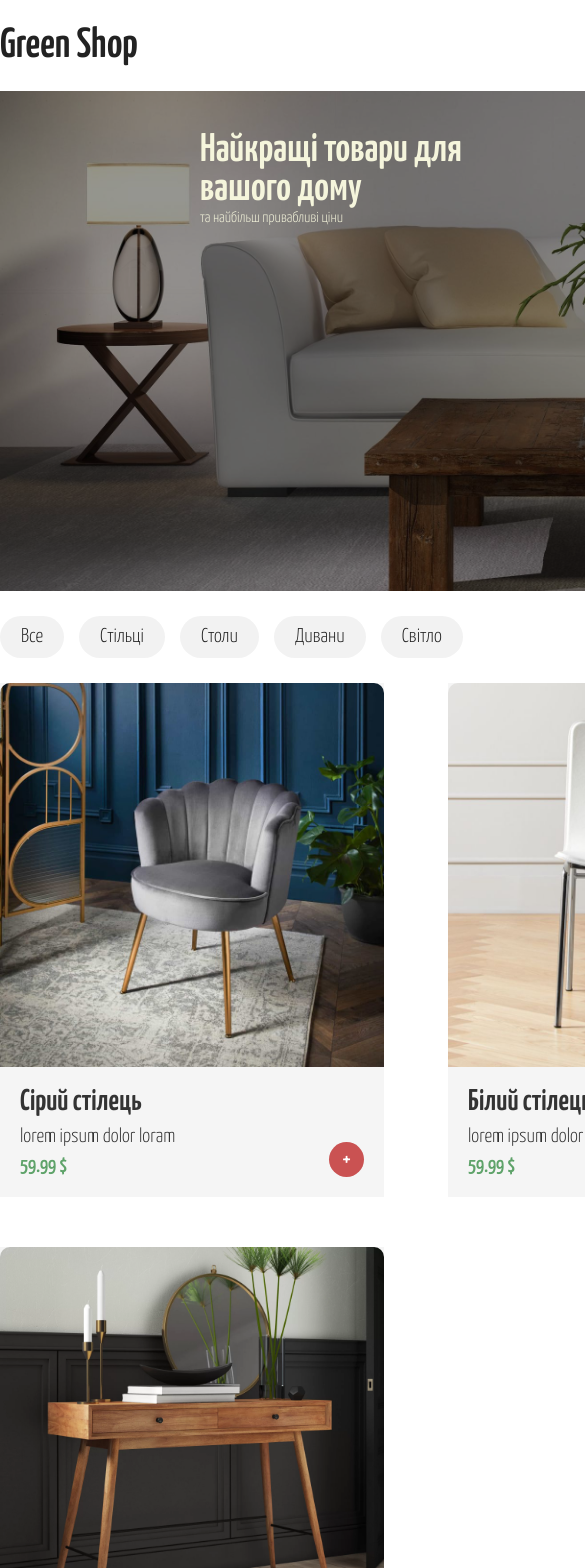
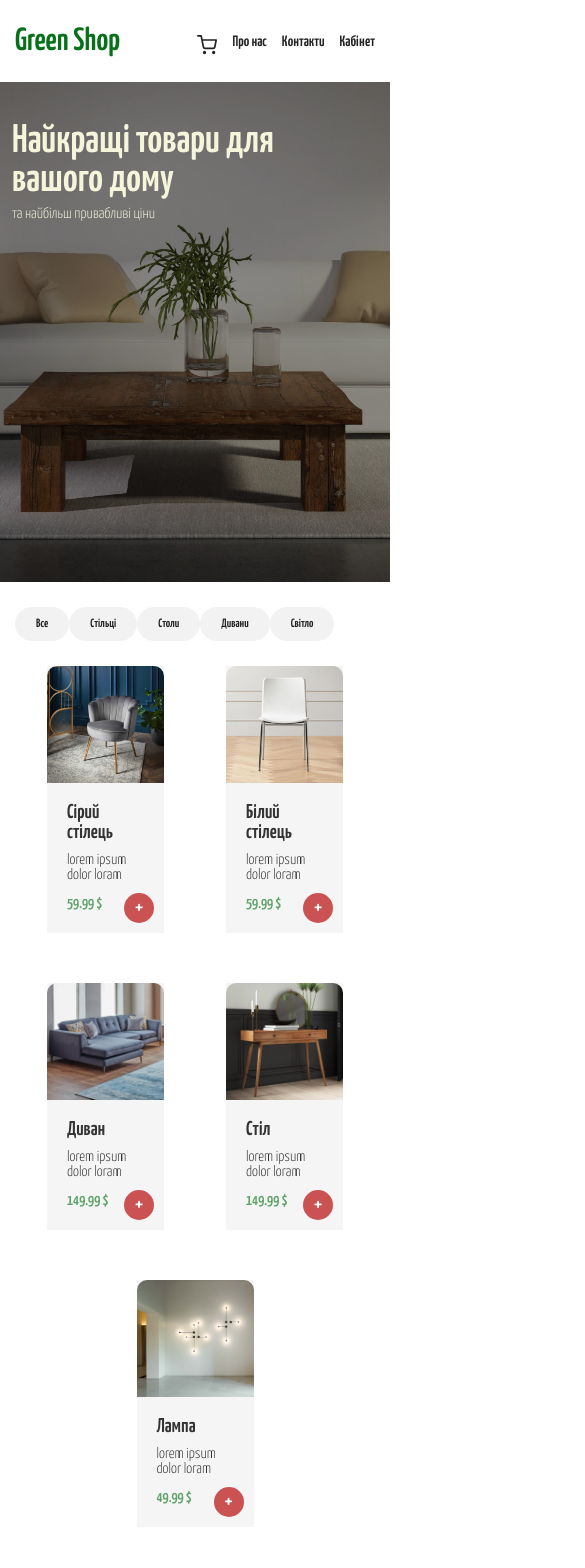
Before and after one commit to whatislove-zh/reactshop, a React (Create React App) app: page / in a window 390 px wide. Shown: the top 1568 px of the page, 585 px wide, since content can reach past the window. Built offline with nearby package versions, Linux system fonts and the light colour scheme.

Commit message:
Update index.css

```diff
--- a/src/index.css
+++ b/src/index.css
@@ -15,17 +15,20 @@ body {
 .logo {
   font-size: 42px;
   font-weight: 600;
-  cursor: pointer;
+  color: #067118;
+  margin-left: 15px;
 }
 
 .wrapper {
-  width: 1280px;
+  max-width: 1280px;
   margin: 25px auto;
 }
 
 .nav {
   float: right;
   list-style: none;
+  margin-right: 15px;
+  padding-top: 10px;
 }
 .nav li {
   display: inline;
@@ -41,6 +44,7 @@ body {
   float: right;
   cursor: pointer;
   transition: color, transform 0.5s ease;
+  padding-top: 10px;
 }
 .shop-card-button:hover,
 .shop-card-button.active {
@@ -193,6 +197,9 @@ header {
   border-color: silver;
   transform: scale(1.1);
 }
+.categories{
+  margin-left: 15px;
+}
 
 
 main {
@@ -200,6 +207,7 @@ main {
   width: 100%;
   flex-wrap: wrap;
   justify-content: space-between;
+
 }
 
 .item {
@@ -209,6 +217,8 @@ main {
   overflow: hidden;
   position: relative;
   padding-bottom: 20px;
+  margin-left: 15px;
+  margin-right: 15px;
 }
 .item img {
   width: 100%;
@@ -252,5 +262,91 @@ main b {
 
 footer {
   text-align: center;
-  margin-top: 100px;
+  margin-top: 50px;
+  font-size: 25px;
 }
+
+@media (max-width: 900px){
+  main {
+    justify-content: space-evenly;
+  }
+}
+
+@media (max-width: 769px){
+  .presentation::after {
+    left: 90px;
+  }
+  .presentation::before{
+    left: 90px;
+    font-size: 20px;
+    top: 125px;
+  }
+}
+
+@media (max-width: 541px){
+  .item h2{
+    font-size: 25px;
+  }
+  .presentation::after {
+    left: 100px;
+  }
+  .presentation::before{
+    left: 100px;
+    font-size: 20px;
+    top: 125px;
+  }
+  .timeLimitInfo.about{
+    width: 300px;
+  }
+
+}
+
+@media (max-width: 481px){
+  .presentation::after {
+    left: 12px;
+  }
+  .presentation::before{
+    left: 12px;
+    font-size: 15px;
+    top: 125px;
+  }
+  .logo{
+    font-size: 32px;
+  }
+  .nav li {
+    margin-left: 15px;
+    font-weight: 600;
+  }
+  .categories div{
+   font-weight: 600;
+   font-size: 15px;
+
+   margin-right: 5px;
+  }
+  .item h2{
+    font-size: 20px;
+  }
+  .item p{
+    font-size: 15px;
+  }
+  .item b{
+    font-size: 15px;
+  }
+  .add-to-card{
+    right: 10px;
+    bottom: 10px;
+    width: 30px;
+    height: 30px;
+    line-height: 30px;
+  }
+}
+
+@media (max-width: 390px) {
+  .categories div{
+    margin-right: 0;
+    font-size: 12px;
+  }
+  .nav{
+    font-size: 15px;
+  }
+}
```
